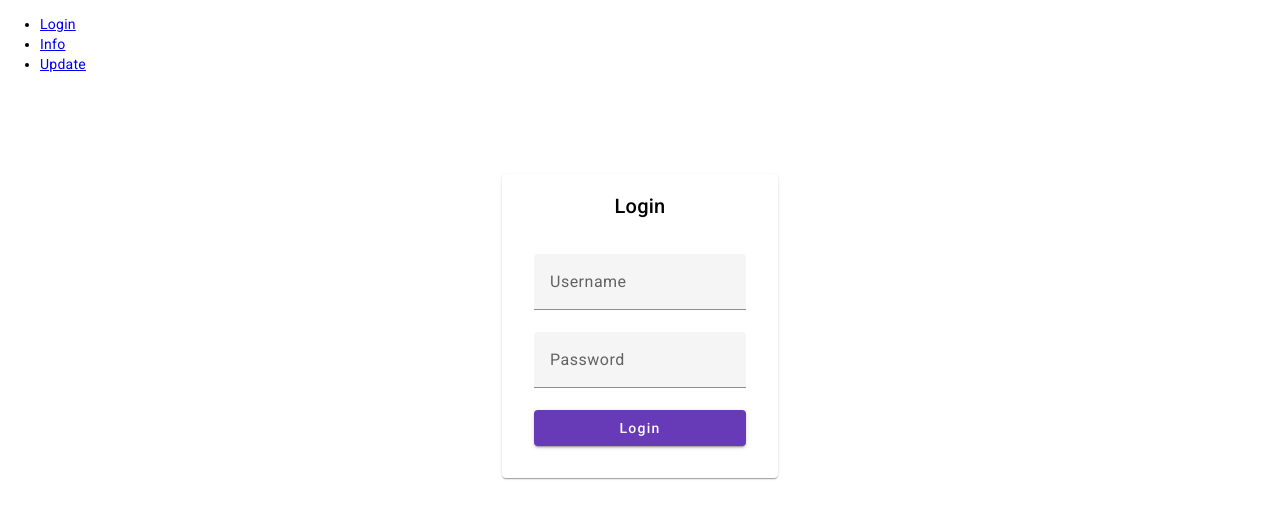
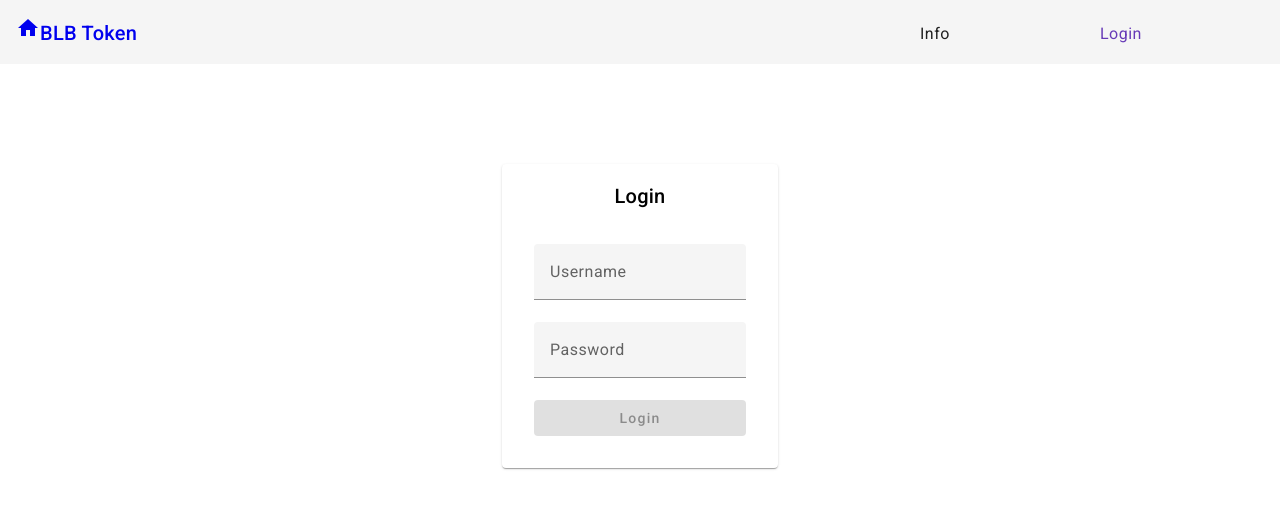
Before and after one commit to saraheisa/token-frontend, an Angular app: page /login in a window 1280 px wide. Shown: the top 518 px of the page. Built offline with nearby package versions, Linux system fonts and the light colour scheme.

Commit message:
add login and nav

```diff
--- a/src/app/api.service.ts
+++ b/src/app/api.service.ts
@@ -1,17 +1,17 @@
 import { HttpClient } from '@angular/common/http';
 import { Injectable } from '@angular/core';
-import { Observable } from 'rxjs';
+import { Observable, throwError } from 'rxjs';
+import { environment } from '../environments/environment';
+import { STORAGE_KEY } from './app.constants';
 
 @Injectable({
   providedIn: 'root',
 })
 export class APIService {
-  private apiUrl = 'http://localhost:5204/api/token'; // Update with your actual backend URL
+  private apiUrl = '';
 
-  constructor(private http: HttpClient) {}
-
-  login(username: string, password: string): Observable<any> {
-    return this.http.post<any>(`${this.apiUrl}/login`, { username, password });
+  constructor(private http: HttpClient) {
+    this.apiUrl = environment.apiUrl + '/token';
   }
 
   getTokenData(): Observable<any> {
@@ -19,6 +19,10 @@ export class APIService {
   }
 
   updateTokenData(): Observable<any> {
-    return this.http.post<any>(`${this.apiUrl}`, {});
+    const token = localStorage.getItem(STORAGE_KEY);
+    if (token) {
+      return this.http.post<any>(`${this.apiUrl}`, {});
+    }
+    return throwError(() => new Error('Not logged in'));
   }
 }
--- /dev/null
+++ b/src/app/app.constants.ts
@@ -0,0 +1 @@
+export const STORAGE_KEY = 'BLBToken-auth-token';
--- a/src/app/app.routes.ts
+++ b/src/app/app.routes.ts
@@ -7,7 +7,11 @@ import { AuthGuard } from './auth.guard';
 export const routes: Routes = [
   { path: '', redirectTo: '/info', pathMatch: 'full' },
   { path: 'login', component: LoginComponent },
-  { path: 'update', component: UpdateComponent, canActivate: [AuthGuard] },
+  {
+    path: 'update',
+    component: UpdateComponent,
+    canActivate: [AuthGuard],
+  },
   { path: 'info', component: InfoComponent },
   { path: '**', redirectTo: '/info' },
 ];
--- a/src/app/auth.guard.ts
+++ b/src/app/auth.guard.ts
@@ -1,19 +1,11 @@
-import { Injectable } from '@angular/core';
-import { CanActivate, Router } from '@angular/router';
+import { CanActivateFn } from '@angular/router';
+import { STORAGE_KEY } from './app.constants';
 
-@Injectable({
-  providedIn: 'root',
-})
-export class AuthGuard implements CanActivate {
-  constructor(private router: Router) {}
-
-  canActivate(): boolean {
-    const token = localStorage.getItem('token');
-    if (token) {
-      return true;
-    } else {
-      this.router.navigate(['/login']);
-      return false;
-    }
+export const AuthGuard: CanActivateFn = (route, state) => {
+  const token = localStorage.getItem(STORAGE_KEY);
+  if (token) {
+    return true;
+  } else {
+    return false;
   }
-}
+};
--- a/src/app/auth.service.ts
+++ b/src/app/auth.service.ts
@@ -1,30 +1,40 @@
 import { HttpClient } from '@angular/common/http';
 import { Injectable } from '@angular/core';
-import { tap } from 'rxjs';
+import { Observable } from 'rxjs';
+import { tap } from 'rxjs/operators';
 import { environment } from '../environments/environment';
+import { STORAGE_KEY } from './app.constants';
 
 @Injectable({
   providedIn: 'root',
 })
 export class AuthService {
-  private token: string | null = null;
+  private apiUrl = '';
 
-  constructor(private http: HttpClient) {}
+  constructor(private http: HttpClient) {
+    this.apiUrl = environment.apiUrl;
+  }
 
-  login(username: string, password: string) {
-    const url = `${environment.apiUrl}/login`;
-    return this.http.post(url, { username, password }).pipe(
-      tap((response: any) => {
-        this.token = response['token'];
-      })
-    );
+  login(username: string, password: string): Observable<any> {
+    return this.http
+      .post<any>(`${this.apiUrl}/login`, { username, password })
+      .pipe(
+        tap((response) => {
+          localStorage.setItem(STORAGE_KEY, response.token);
+        })
+      );
+  }
+
+  logout() {
+    localStorage.removeItem(STORAGE_KEY);
   }
 
   isLoggedIn(): boolean {
-    return this.token !== null;
-  }
-
-  getToken(): string | null {
-    return this.token;
+    const token = localStorage.getItem(STORAGE_KEY);
+    if (token) {
+      return true;
+    } else {
+      return false;
+    }
   }
 }
--- a/src/app/login/login.component.html
+++ b/src/app/login/login.component.html
@@ -9,7 +9,7 @@
           formControlName="username"
           placeholder="Username"
         />
-        <mat-error *ngIf="loginForm.hasError('username')">
+        <mat-error *ngIf="loginForm.controls['username'].errors">
           Username is required
         </mat-error>
       </mat-form-field>
@@ -20,11 +20,18 @@
           formControlName="password"
           placeholder="Password"
         />
-        <mat-error *ngIf="loginForm.hasError('password')">
+        <mat-error *ngIf="loginForm.controls['password'].errors">
           Password is required
         </mat-error>
       </mat-form-field>
-      <button mat-raised-button color="primary" type="submit">Login</button>
+      <button
+        mat-raised-button
+        color="primary"
+        type="submit"
+        [disabled]="!loginForm.valid"
+      >
+        Login
+      </button>
     </form>
   </mat-card-content>
 </mat-card>
--- a/src/app/login/login.component.ts
+++ b/src/app/login/login.component.ts
@@ -1,5 +1,4 @@
 import { Component } from '@angular/core';
-import { APIService } from '../api.service';
 import {
   FormControl,
   FormGroup,
@@ -13,6 +12,9 @@ import { MatButtonModule } from '@angular/material/button';
 import { MatInputModule } from '@angular/material/input';
 import { MatFormFieldModule } from '@angular/material/form-field';
 import { MatCardModule } from '@angular/material/card';
+import { Router } from '@angular/router';
+import { MatSnackBar } from '@angular/material/snack-bar';
+import { AuthService } from '../auth.service';
 
 @Component({
   standalone: true,
@@ -33,7 +35,11 @@ import { MatCardModule } from '@angular/material/card';
 export class LoginComponent {
   loginForm: FormGroup;
 
-  constructor(private apiService: APIService) {
+  constructor(
+    private authService: AuthService,
+    private router: Router,
+    private snackBar: MatSnackBar
+  ) {
     this.loginForm = new FormGroup({
       username: new FormControl('', [Validators.required]),
       password: new FormControl('', [Validators.required]),
@@ -41,19 +47,21 @@ export class LoginComponent {
   }
 
   login() {
-    if (!this.loginForm.get('username') || !this.loginForm.get('password'))
-      return;
-    console.log({ form: this.loginForm });
-    this.apiService
+    if (!this.loginForm.valid) return;
+
+    this.authService
       .login(this.loginForm.value.username, this.loginForm.value.password)
-      .subscribe(
-        (response) => {
-          // Handle successful login, store token, navigate to other pages, etc.
+      .subscribe({
+        next: (response) => {
+          this.router.navigate(['/info']);
         },
-        (error) => {
+        error: (error) => {
           console.error('Login failed:', error);
-          // Handle login failure, show error message, etc.
-        }
-      );
+          this.snackBar.open(
+            error.message || 'An unexpected error occurred.',
+            'Close'
+          );
+        },
+      });
   }
 }
--- a/src/app/nav/nav.component.css
+++ b/src/app/nav/nav.component.css
@@ -0,0 +1,19 @@
+.toolbar {
+  display: flex;
+  justify-content: space-between;
+}
+
+.spacer {
+  flex: 1;
+}
+
+.list-items {
+  display: flex;
+  align-items: center;
+  flex: auto;
+  max-width: 360px;
+}
+
+a {
+  text-decoration: none;
+}
--- a/src/app/nav/nav.component.html
+++ b/src/app/nav/nav.component.html
@@ -1,7 +1,30 @@
-<nav>
-  <ul>
-    <li><a [routerLink]="['/login']">Login</a></li>
-    <li><a [routerLink]="['/']">Info</a></li>
-    <li><a [routerLink]="['/update']">Update</a></li>
-  </ul>
-</nav>
+<mat-toolbar class="toolbar">
+  <a routerLink="/info">
+    <mat-icon
+      aria-hidden="false"
+      aria-label="app icon"
+      fontIcon="home"
+    ></mat-icon>
+    <span>BLB Token</span>
+  </a>
+
+  <div class="spacer"></div>
+
+  <mat-nav-list class="list-items">
+    @for (route of routes; track route) {
+    <a
+      *ngIf="
+        route.isLoggedInRequired === undefined ||
+        route.isLoggedInRequired === isLoggedIn
+      "
+      mat-list-item
+      [href]="route.path"
+      [activated]="isActiveRoute(route.path)"
+      >{{ route.label }}</a
+    >
+    }
+    <mat-list-item *ngIf="isLoggedIn">
+      <a mat-button (click)="(logout)">Logout</a>
+    </mat-list-item>
+  </mat-nav-list>
+</mat-toolbar>
--- a/src/app/nav/nav.component.ts
+++ b/src/app/nav/nav.component.ts
@@ -1,11 +1,53 @@
+import { CommonModule } from '@angular/common';
 import { Component } from '@angular/core';
-import { RouterModule } from '@angular/router';
+import { Router, RouterModule } from '@angular/router';
+import { AuthService } from '../auth.service';
+import { MatToolbarModule } from '@angular/material/toolbar';
+import { MatDividerModule } from '@angular/material/divider';
+import { MatListModule } from '@angular/material/list';
+import { MatIconModule } from '@angular/material/icon';
 
 @Component({
   standalone: true,
   selector: 'app-nav',
-  imports: [RouterModule],
+  imports: [
+    RouterModule,
+    CommonModule,
+    MatToolbarModule,
+    MatDividerModule,
+    MatListModule,
+    MatIconModule,
+  ],
   templateUrl: './nav.component.html',
   styleUrl: './nav.component.css',
 })
-export class NavComponent {}
+export class NavComponent {
+  isLoggedIn = false;
+  currentRoute: string;
+
+  routes = [
+    { path: '/info', label: 'Info' },
+    { path: '/update', label: 'Update', isLoggedInRequired: true },
+    { path: '/login', label: 'Login', isLoggedInRequired: false },
+  ];
+
+  constructor(private authService: AuthService, private router: Router) {
+    this.isLoggedIn = this.authService.isLoggedIn();
+
+    this.currentRoute = this.router.url;
+
+    this.router.events.subscribe(() => {
+      this.currentRoute = this.router.url;
+    });
+  }
+
+  isActiveRoute(route: string): boolean {
+    // Check if the provided route matches the current route
+    return this.currentRoute === route;
+  }
+
+  logout() {
+    this.authService.logout();
+    this.router.navigate(['/']);
+  }
+}
```
